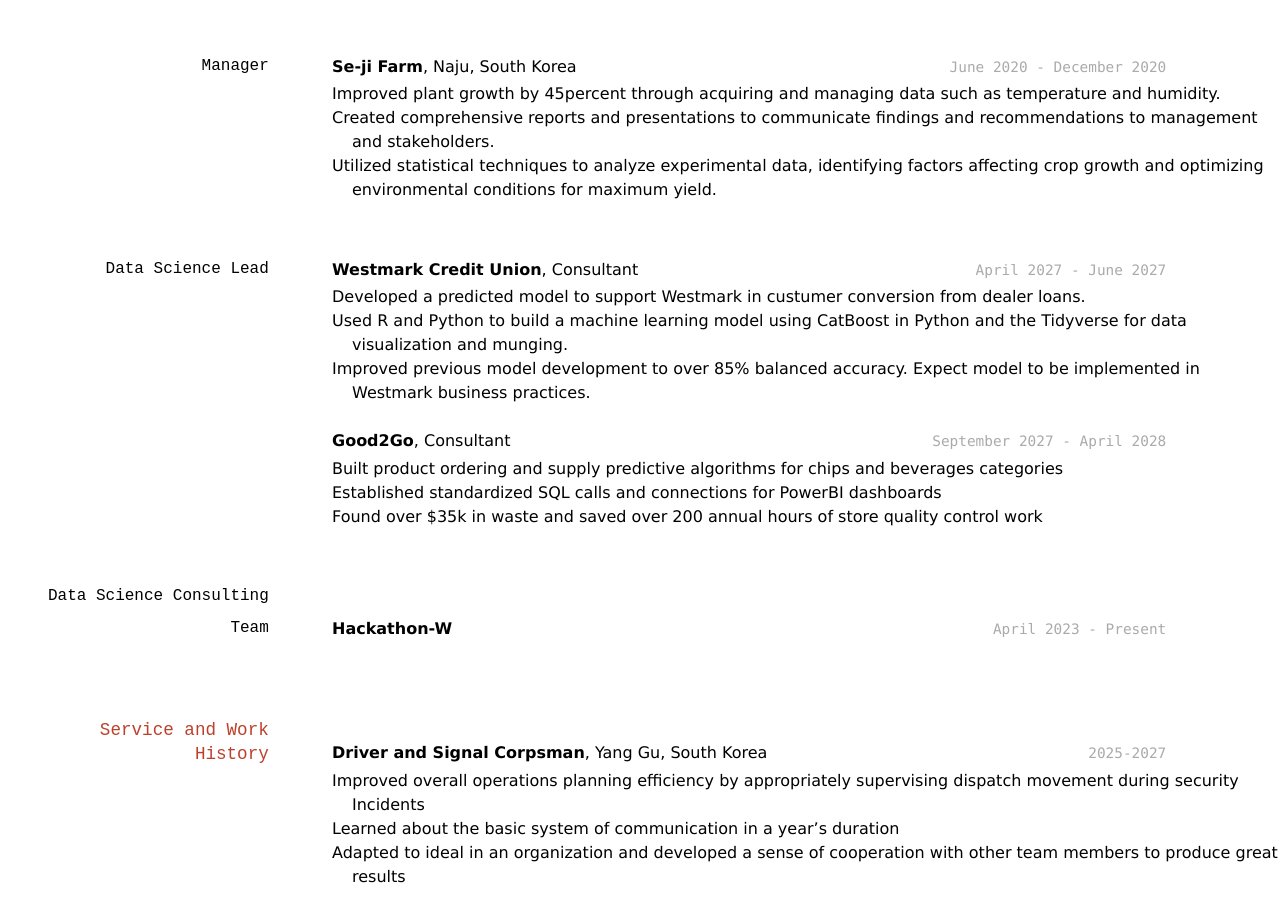
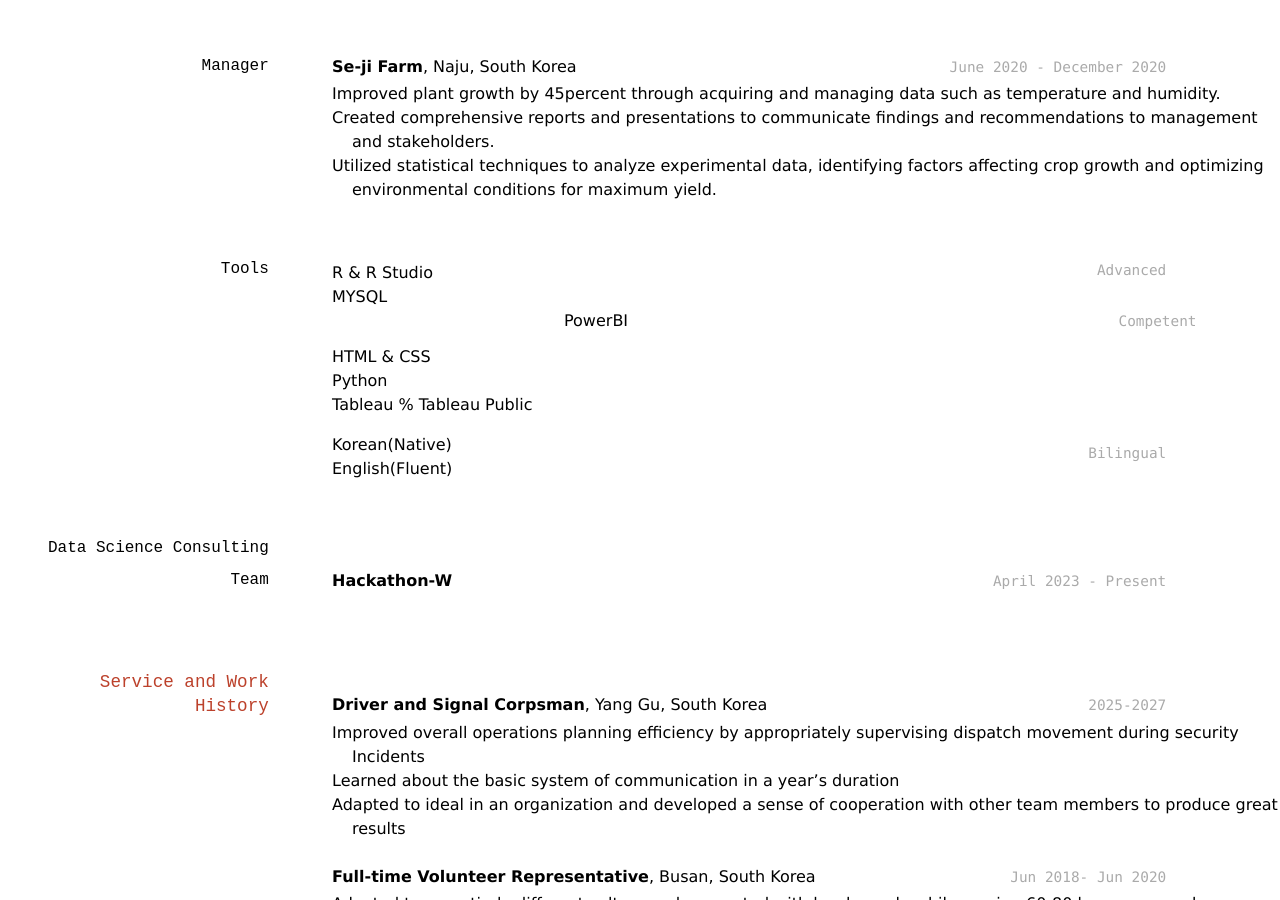
Before and after one commit to LeviLee0611/LeviLee_resume, a Jekyll site: the page built from docs/index.md, in a window 1280 px wide and 900 px high, scrolled down 585 px. Built offline with Jekyll 4.4.1, drawn with Linux system fonts in a browser that asks for light colours.

Commit message:
final change

```diff
--- a/docs/index.md
+++ b/docs/index.md
@@ -42,21 +42,22 @@ __Se-ji Farm__, Naju, South Korea
 - Created comprehensive reports and presentations to communicate findings and recommendations to management and stakeholders.
 - Utilized statistical techniques to analyze experimental data, identifying factors affecting crop growth and optimizing environmental conditions for maximum yield.
 
-### Data Science Lead
+### Tools
 
-`April 2027 - June 2027`
-__Westmark Credit Union__, Consultant
+`Advanced`
 
-- Developed a predicted model to support Westmark in custumer conversion from dealer loans.
-- Used R and Python to build a machine learning model using CatBoost in Python and the Tidyverse for data visualization and munging.
-- Improved previous model development to over 85% balanced accuracy. Expect model to be implemented in Westmark business practices.
+- R & R Studio
+- MYSQL
+- PowerBI
+`Competent`
 
-`September 2027 - April 2028`
-__Good2Go__, Consultant
+- HTML & CSS
+- Python
+- Tableau % Tableau Public
 
-- Built product ordering and supply predictive algorithms for chips and beverages categories
-- Established standardized SQL calls and connections for PowerBI dashboards
-- Found over $35k in waste and saved over 200 annual hours of store quality control work
+`Bilingual`
+- Korean(Native)
+- English(Fluent)
 
 ### Data Science Consulting Team
 
```
